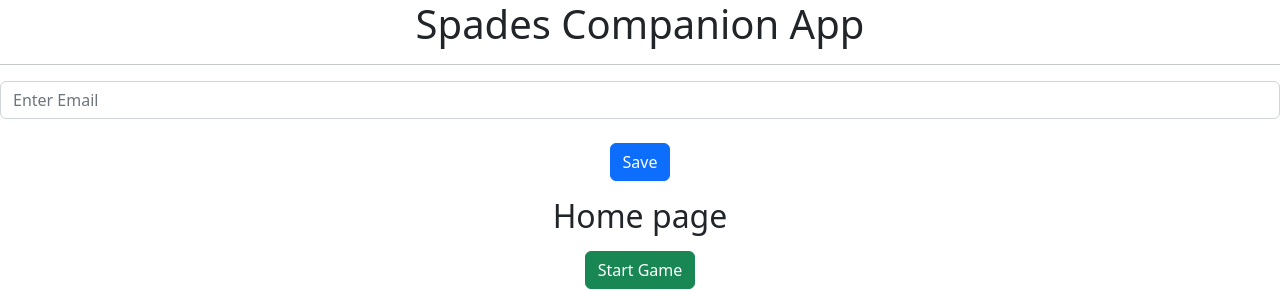
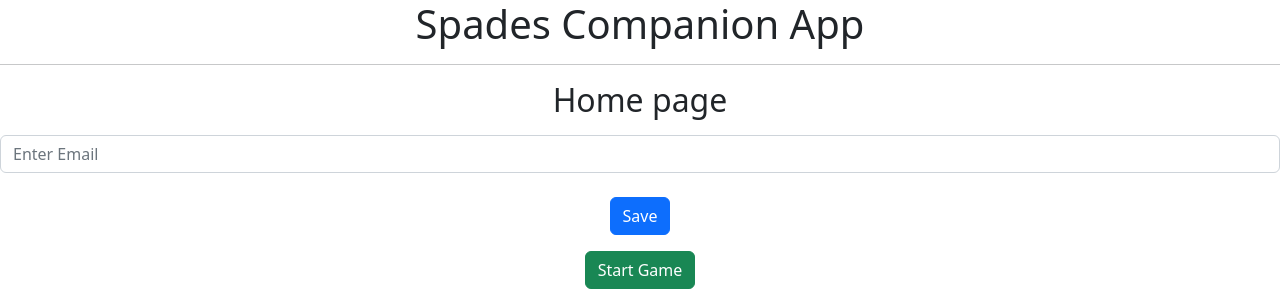
Before and after one commit to Rashad-636/tca-spades, a React (Create React App) app: page /#/ in a window 1280 px wide. Shown: the top 291 px of the page. Built offline with nearby package versions, Linux system fonts and the light colour scheme; no server answers.

Commit message:
Moved cloud email input save to the homepage only

```diff
--- a/src/App.js
+++ b/src/App.js
@@ -4,8 +4,6 @@ import { Homepage, Setup, GameInPlay } from "./pages";
 import { HashRouter, Routes, Route } from "react-router-dom";
 import { useEffect, useState } from 'react';
 import localforage from 'localforage';
-import Form from 'react-bootstrap/Form';
-import Button from 'react-bootstrap/Button';
 import { saveGameToCloud, loadGamesFromCloud } from './tca-cloud-api';
 
 
@@ -112,26 +110,15 @@ const App = () => {
 
       <h1>Spades Companion App</h1>
       <hr />
-      <Form.Group className="mb-3" controlId="exampleForm.ControlInput1">
-				<Form.Control
-					type="text"
-					placeholder="Enter Email"
-					value={emailKeyInput}
-					onChange={(e) => setEmailKeyInput(e.target.value)}
-				/>
-        <br />
-				<Button
-					onClick={saveEmailKey}
-				>
-					Save
-				</Button>
-		</Form.Group>
       <HashRouter>
         <Routes>
           <Route
             path="/"
             element={<Homepage
-              gameresults={gameresults}/>}
+              gameresults={gameresults}
+              setEmailKeyInput={setEmailKeyInput}
+              emailKeyInput={emailKeyInput}
+              saveEmailKey={saveEmailKey}/>}
           />
           <Route path="/Setup"
             element={<Setup
--- a/src/pages/HomePage.js
+++ b/src/pages/HomePage.js
@@ -2,6 +2,7 @@ import Button from 'react-bootstrap/Button';
 import Card from 'react-bootstrap/Card';
 import { useNavigate } from 'react-router-dom';
 import Table from 'react-bootstrap/Table';
+import { Form } from 'react-bootstrap';
 
 const getUniquePlayers = (results) => {
     return [
@@ -72,7 +73,20 @@ export const Homepage = ({gameresults, setEmailKeyInput, emailKeyInput, saveEmai
         <>
 
         <h2 className='m-3'>Home page</h2>
-
+        <Form.Group className="mb-3" controlId="exampleForm.ControlInput1">
+			<Form.Control
+				type="text"
+				placeholder="Enter Email"
+				value={emailKeyInput}
+				onChange={(e) => setEmailKeyInput(e.target.value)}
+			/>
+        <br />
+			<Button
+				onClick={saveEmailKey}
+			>
+				Save
+			</Button>
+		</Form.Group>
         <Button
             variant="success"
             onClick={() => nav("/setup")}
```
